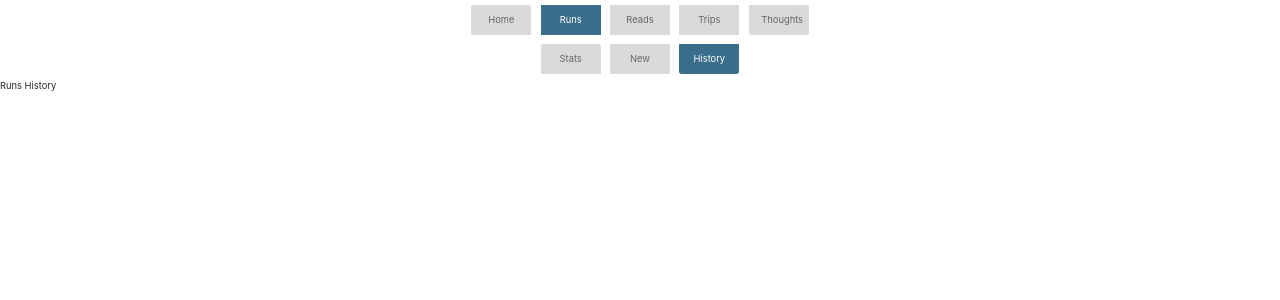
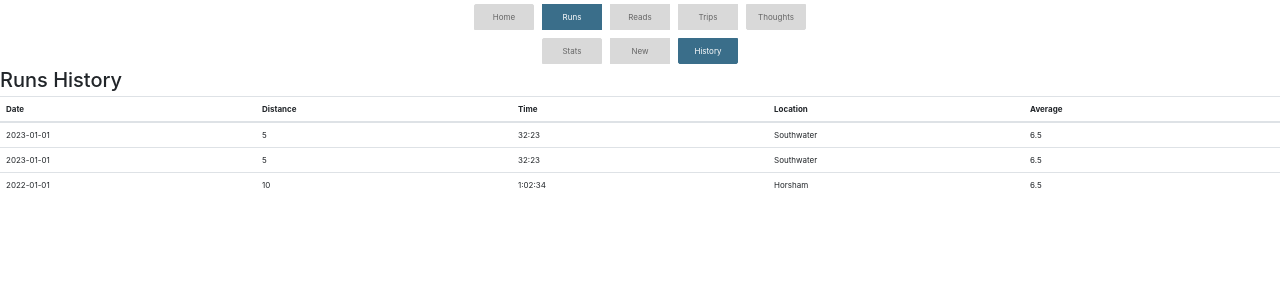
Before and after one commit to AndyPikeWork/Runs-Reads-Trips-Thoughts, a Flask app: page /runs/history in a window 1280 px wide. Shown: the top 300 px of the page. Run offline with Flask 3, Linux system fonts and the light colour scheme; some libraries are stand-ins or nearby versions.

Commit message:
modified:   Data.xlsx 	modified:   __pycache__/app.cpython-39.pyc 	modified:   app.py 	modified:   instance/db.db 	modified:   static/my_override_style.css 	modified:   templates/reads_history.html 	modified:   templates/reads_stats.html 	modified:   templates/runs_history.html 	modified:   templates/runs_new.html

```diff
--- a/app.py
+++ b/app.py
@@ -1,6 +1,13 @@
 # app.py
 from flask import Flask, render_template, request, redirect, url_for
 from flask_sqlalchemy import SQLAlchemy
+import matplotlib
+matplotlib.use('Agg')
+import matplotlib.pyplot as plt
+from io import BytesIO
+import base64
+from datetime import datetime
+
 
 app = Flask(__name__)
 
@@ -10,7 +17,7 @@ app.config['SQLALCHEMY_DATABASE_URI'] = 'sqlite:///db.db'
 # Suppress warning about tracking modifications, which is not needed in this case
 app.config['SQLALCHEMY_TRACK_MODIFICATIONS'] = False
 
-# Initialize the SQLAlchemy instance
+# Initialize the SQLAlchemy instance (the database handler)
 db = SQLAlchemy(app)
 
 # Define the Entry model
@@ -32,6 +39,16 @@ class Reads(db.Model):
     subcategory = db.Column(db.String(50))
     country = db.Column(db.String(50))
     date_added = db.Column(db.String(50))
+
+class Runs(db.Model):
+    id = db.Column(db.Integer, primary_key=True)
+    date = db.Column(db.String(20))
+    time = db.Column(db.String(20))
+    distance = db.Column(db.Integer)
+    location = db.Column(db.String(50))
+    date_added = db.Column(db.String(20))
+    average_time_per_km = db.Column(db.String(50))
+
 
 with app.app_context():
     db.create_all()
@@ -70,7 +87,21 @@ def runs_stats():
 
 @app.route('/reads/stats', methods=['GET', 'POST'])
 def reads_stats():
-    return render_template('reads_stats.html')
+    reads = Reads.query.all()
+    # get all the years (inc. duplicates)
+    years = [int(read.date_ended.split('-')[0]) for read in reads]
+    years = sort_and_rank(years,"FALSE", 10)
+    books_by_year = make_graph(years, "bar")
+    # get top 5 categories by books read
+    categories = [read.subcategory for read in reads]
+    categories = sort_and_rank(categories, "TRUE", 5)
+    books_by_category = make_graph(categories, "hbar", 0.5)
+    # get top 5 writers by books read
+    authors = [read.author for read in reads]
+    authors = sort_and_rank(authors, "TRUE", 5)
+    books_by_author = make_graph(authors, "hbar", 0.5)
+
+    return render_template('reads_stats.html', books_by_year=books_by_year, books_by_category=books_by_category,books_by_author=books_by_author)
 
 @app.route('/trips/stats', methods=['GET', 'POST'])
 def trips_stats():
@@ -86,7 +117,8 @@ def thoughts_stats():
 # Route for handling form submissions
 @app.route('/runs/history', methods=['GET', 'POST'])
 def runs_history():
-    return render_template('runs_history.html')
+    runs = Runs.query.all()
+    return render_template('runs_history.html',runs=runs)
 
 @app.route('/reads/history', methods=['GET', 'POST'])
 def reads_history():
@@ -106,6 +138,24 @@ def thoughts_history():
 # Route for handling form submissions
 @app.route('/runs/new', methods=['GET', 'POST'])
 def runs_new():
+    if request.method == 'POST':
+        try:
+            date = request.form['date']
+            time = request.form['time']
+            distance = request.form['distance']
+            location = request.form['location']
+            date_added = datetime.today().strftime('%Y-%m-%d')
+            average_time_per_km = 6.50
+            runs_entry = Runs(date=date, time=time, distance=distance, location=location, date_added=date_added, average_time_per_km=average_time_per_km)
+            print(runs_entry)
+            db.session.add(runs_entry)
+            db.session.commit()
+            # Redirect to the runs_history page after successful form submission
+            return redirect(url_for('runs_history'))
+        except Exception as e:
+            # Handle database or form processing errors
+            runs_entry = db.session.rollback()
+            print(f"Error: {str(e)}")
     return render_template('runs_new.html')
 
 @app.route('/reads/new', methods=['GET', 'POST'])
@@ -120,7 +170,7 @@ def reads_new():
             category = request.form['category']
             subcategory = request.form['subcategory']
             country = request.form['country']
-            date_added = '2023-12-29'
+            date_added = datetime.today().strftime('%Y-%m-%d')
 
             reads_entry = Reads(date_started=date_started, date_ended=date_ended, title=title,author=author,pages=pages,category=category,subcategory=subcategory,country=country,date_added=date_added)
             print(reads_entry)
@@ -143,6 +193,72 @@ def thoughts_new():
     return render_template('thoughts_new.html')
 
 
+
+def make_graph(data, chart_type, label_size=0.2):
+    print(data)
+    # split out the inbound data into category (x-axis) and the values (y-axis)
+    categories, value = zip(*data)
+    # Determine the size of the chart
+    fig, ax = plt.subplots(figsize=(3, 2))
+    # For each occurence of the inputted category, make a column in the chart
+    # Whether it's a Horizontal Bar Chart
+    if chart_type == "hbar":
+        bars = plt.barh(categories,value,color='lightblue')
+        for bar in bars:
+            # where to position the data label
+            yval = bar.get_y() + bar.get_height() / 2
+            xval = bar.get_width() + 0.1
+            # for each bar, add a data label:
+            plt.text(xval, yval, round(xval - 0.5), va='center', ha='left', fontsize=5, fontfamily='monospace', weight='light')
+            # adjust the size of the label area to accomodate larger names (e.g. book titles, as opposed to years)
+            plt.subplots_adjust(left=label_size)
+            # remove left hand axis labels
+            plt.tick_params(labelbottom = False, bottom = False)
+            # rank the highest sorted bar at the top (descending)
+            plt.gca().invert_yaxis()
+    # If it's a Vertical Bar Chart
+    elif chart_type == "bar":
+        bars = plt.bar(categories,value,color='lightblue')
+        for bar in bars:
+            # where to position the data label
+            yval = bar.get_height() + 0.5
+            xval = bar.get_x() + bar.get_width() / 2
+            # for each bar, add a data label:
+            plt.text(xval, yval, round(yval - 0.5), va='center', ha='left', fontsize=5, fontfamily='monospace', weight='light')
+        # remove left hand axis labels
+        plt.tick_params(labelleft = False, left = False)
+    # make all text and labels the same size: 6
+    plt.tick_params(axis='both', labelsize=6)
+    # remove the border of the chart
+    plt.gca().set_frame_on(False)
+    # remove the tick marks on the left axis
+    plt.tick_params(left = False, bottom = False)
+    img = BytesIO()
+    plt.savefig(img, format='png')
+    plt.close()
+    img.seek(0)
+    plot_url = base64.b64encode(img.getvalue()).decode()
+    return plot_url
+
+def sort_and_rank(categories, sort_by_count, top_number):
+    # Initialize an empty dictionary to store counts
+    category_counts = {}
+    # Count the occurrences of each category
+    for category in categories:
+        if category in category_counts:
+            category_counts[category] += 1
+        else:
+            category_counts[category] = 1
+    # If it needs to be sorted and take the top X only:
+    if sort_by_count == "TRUE":
+        # sort by the value of occurences and then return just the top X (defiend by parameter)
+        aggregated_array = sorted(list(category_counts.items()), key=lambda item: item[1], reverse=True)[:top_number]
+    else:
+        aggregated_array = list(category_counts.items())
+
+    return aggregated_array
+
+
 if __name__ == '__main__':
     # Create the database tables before running the app
     with app.app_context():
--- a/static/my_override_style.css
+++ b/static/my_override_style.css
@@ -1,7 +1,16 @@
 * {
-    font-size: 7pt;
+    font-size: 6pt;
+}
 
+.center {
+    text-align: center;
+    font-weight: bold;
 }
+
+.override_table {
+    table-layout: fixed;
+}
+
 /* remove the bullet points from the list */
 ul {
     list-style: none;
--- a/templates/reads_history.html
+++ b/templates/reads_history.html
@@ -10,13 +10,14 @@
 
 
         <h1>Reads History</h1>
-        <table>
+        <table class="table override_table">
             <thead>
                 <tr>
                     <th>Date</th>
                     <th>Title</th>
                     <th>Author</th>
                     <th>Country</th>
+                    <th>Pages</th>
                 </tr>
             </thead>
             <tbody>
@@ -26,6 +27,7 @@
                         <td>{{ read.title }}</td>
                         <td>{{ read.author }}</td>
                         <td>{{ read.country }}</td>
+                        <td>{{ read.pages }}</td>
                     </tr>
                 {% endfor %}
             </tbody>
--- a/templates/runs_history.html
+++ b/templates/runs_history.html
@@ -1,12 +1,35 @@
-<!-- runs_History.html -->
+<!-- home.html -->
 {% extends 'base.html' %}
 
-{% block title %}Runs - History - My App{% endblock %}
+{% block title %}Runs - Stats - My App{% endblock %}
+
 
 {% block content %}
 
 {% include 'base_runs.html' %}
-    <p>Runs History</p>
 
 
+        <h1>Runs History</h1>
+        <table class="table override_table">
+            <thead>
+                <tr>
+                    <th>Date</th>
+                    <th>Distance</th>
+                    <th>Time</th>
+                    <th>Location</th>
+                    <th>Average</th>
+                </tr>
+            </thead>
+            <tbody>
+                {% for run in runs %}
+                    <tr>
+                        <td>{{ run.date }}</td>
+                        <td>{{ run.distance }}</td>
+                        <td>{{ run.time }}</td>
+                        <td>{{ run.location }}</td>
+                        <td>{{ run.average_time_per_km }}</td>
+                    </tr>
+                {% endfor %}
+            </tbody>
+        </table>
     {% endblock %}
```
Also changed, not shown: templates/reads_stats.html (+14 -4 lines), templates/runs_new.html (+42 -4 lines), instance/db.db, 1 other file.
